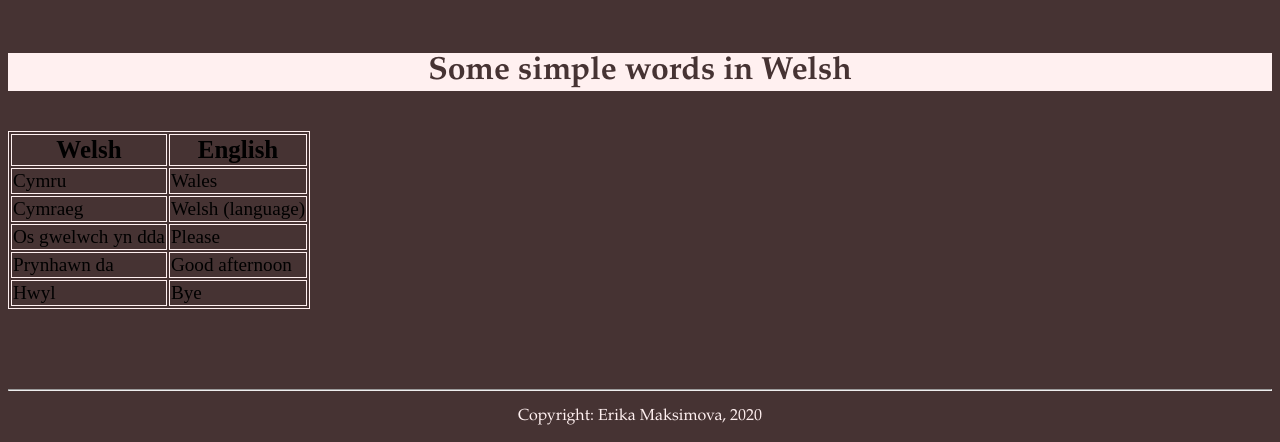
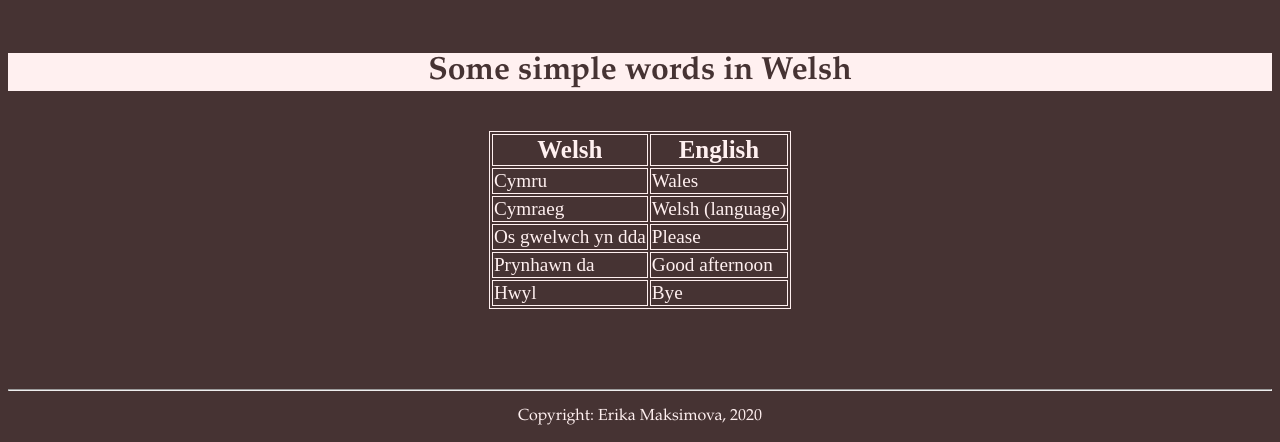
Before and after one commit to am3-26/am3-26.github.io, a plain HTML site: page index.html in a window 1280 px wide. Shown: the part 1233-1675 px from the top of the page. Drawn offline with Linux system fonts and the light colour scheme.

Commit message:
Update index.html

```diff
--- a/index.html
+++ b/index.html
@@ -70,7 +70,7 @@ alt="A picture of foggy Wales mountains" style="width:50%;height:50%;" class="ce
 
 <br>
 
-<table style="font-size: 120%">
+<table style="color: #fff0f0; font-size: 120%" class="center">
   <tr style="font-size: 130%">
     <th>Welsh</th>
     <th>English</th>
```
